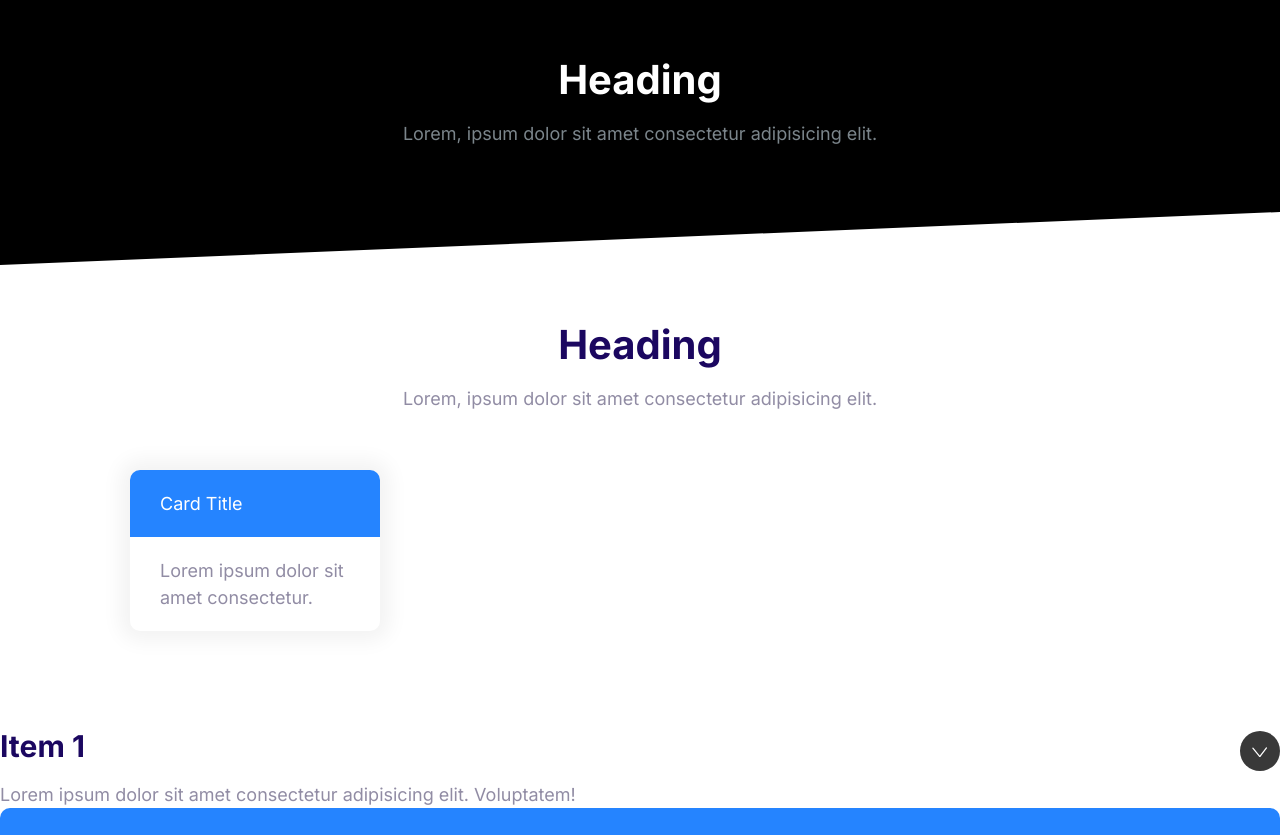
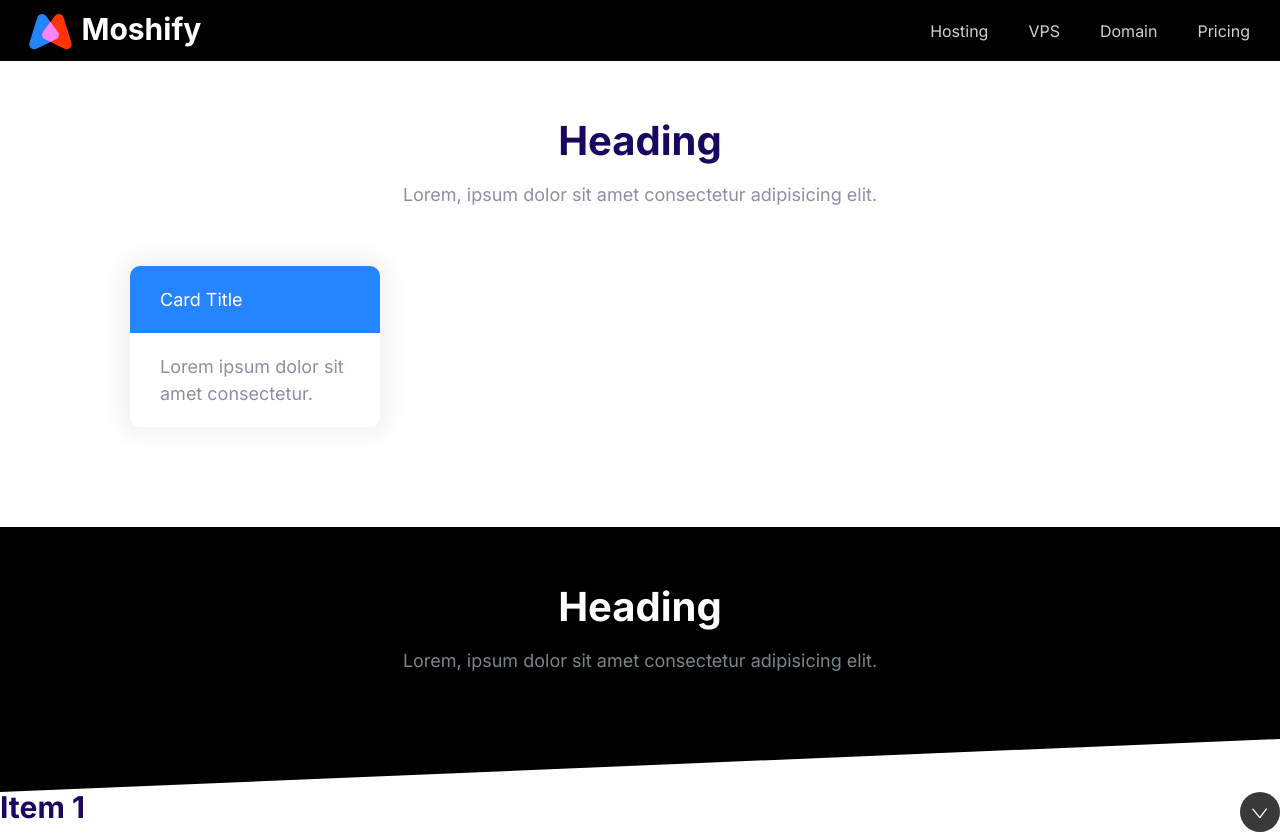
Before and after one commit to minkkylee/webPagePractice, a plain HTML site: page index.html in a window 1280 px wide. Shown: the top 835 px of the page. Drawn offline with Linux system fonts and the light colour scheme.

Commit message:
Navigation Bar Style

```diff
--- a/css/styles.css
+++ b/css/styles.css
@@ -609,3 +609,66 @@ a {
     max-width: 1140px;
     margin: 0 auto;
 }
+
+/* Navigation Bar */
+.nav {
+    background: #000;
+    padding: 0 1rem;
+    display: flex;
+    justify-content: space-between;
+    align-items: center;
+    flex-wrap: wrap;
+}
+
+.nav__list {
+    width: 100%;
+    margin:0;
+}
+
+.nav__item {
+    padding: 0.5rem 2rem;
+    border-bottom: 1px solid #222;
+}
+
+.nav__item > a {
+    color: #d2d0db;
+    transition: color 0.5s;
+}
+
+.nav__item a:hover {
+    color: #fff;
+}
+
+.nav__toggler {
+    opacity: 0.5;
+    transition: box-shadow .15s;
+    cursor: pointer;
+}
+
+.nav.collapsible--expanded .nav__toggler {
+    opacity: 1;
+    border-radius: 5px;
+    box-shadow: 0 0 0 2px #666;
+}
+
+.nav__brand {
+    transform: translateY(5px);
+}
+
+@media screen and (min-width: 768px){
+    .nav__toggler{
+        display: none;
+    }
+
+    .nav__list{
+        width: auto;
+        display: flex;
+        font-size: 1.6rem;
+        max-height: 100%;
+        opacity: 1;
+    }
+
+    .nav__item {
+        border: 0;
+    }
+}
--- a/index.html
+++ b/index.html
@@ -11,20 +11,21 @@
     <link rel="stylesheet" href="css/styles.css">
 </head>
 <body>
+    <!-- Navigation Bar -->
+    <nav class="nav collapsible">
+        <a class="nav__brand" href="/"><img src="image/logo.svg" alt=""></a>
+        <svg class="icon icon--white nav__toggler">
+            <use xlink:href="image/sprite.svg#menu"></use>
+        </svg>
+        <ul class="list nav__list collapsible__content">
+            <li class="nav__item"><a href="#">Hosting</a></li>
+            <li class="nav__item"><a href="#">VPS</a></li>
+            <li class="nav__item"><a href="#">Domain</a></li>
+            <li class="nav__item"><a href="#">Pricing</a></li>
+        </ul>
+    </nav>
+
     <!-- Block -->
-    <section class="block block--dark block--skewed-left">
-        <div class="container">
-            <header class="block__header">
-                <h2 class="block__heading">
-                    Heading
-                </h2>
-                <p>
-                    Lorem, ipsum dolor sit amet consectetur adipisicing elit.
-                </p>
-            </header>
-        </div>
-    </section>
-
     <section class="block container">
         <header class="block__header">
             <h2 class="block__heading">
@@ -43,6 +44,19 @@
                     Lorem ipsum dolor sit amet consectetur.
                 </div>
             </div>
+        </div>
+    </section>
+
+    <section class="block block--dark block--skewed-left">
+        <div class="container">
+            <header class="block__header">
+                <h2 class="block__heading">
+                    Heading
+                </h2>
+                <p>
+                    Lorem, ipsum dolor sit amet consectetur adipisicing elit.
+                </p>
+            </header>
         </div>
     </section>
 
```
Also changed, not shown: component/navigation bar.html (added, +14 -0 lines), image/logo.svg (added).
